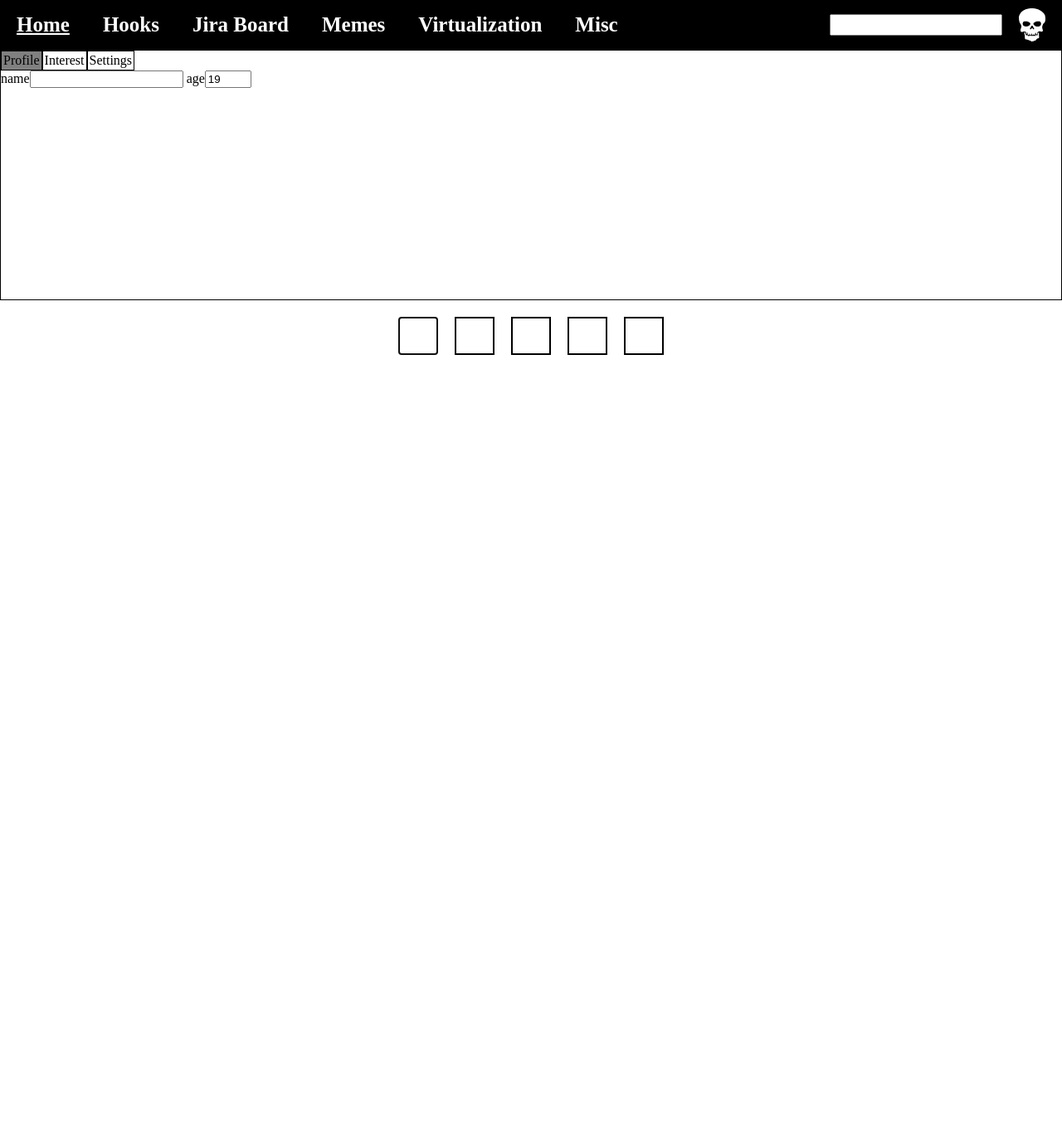
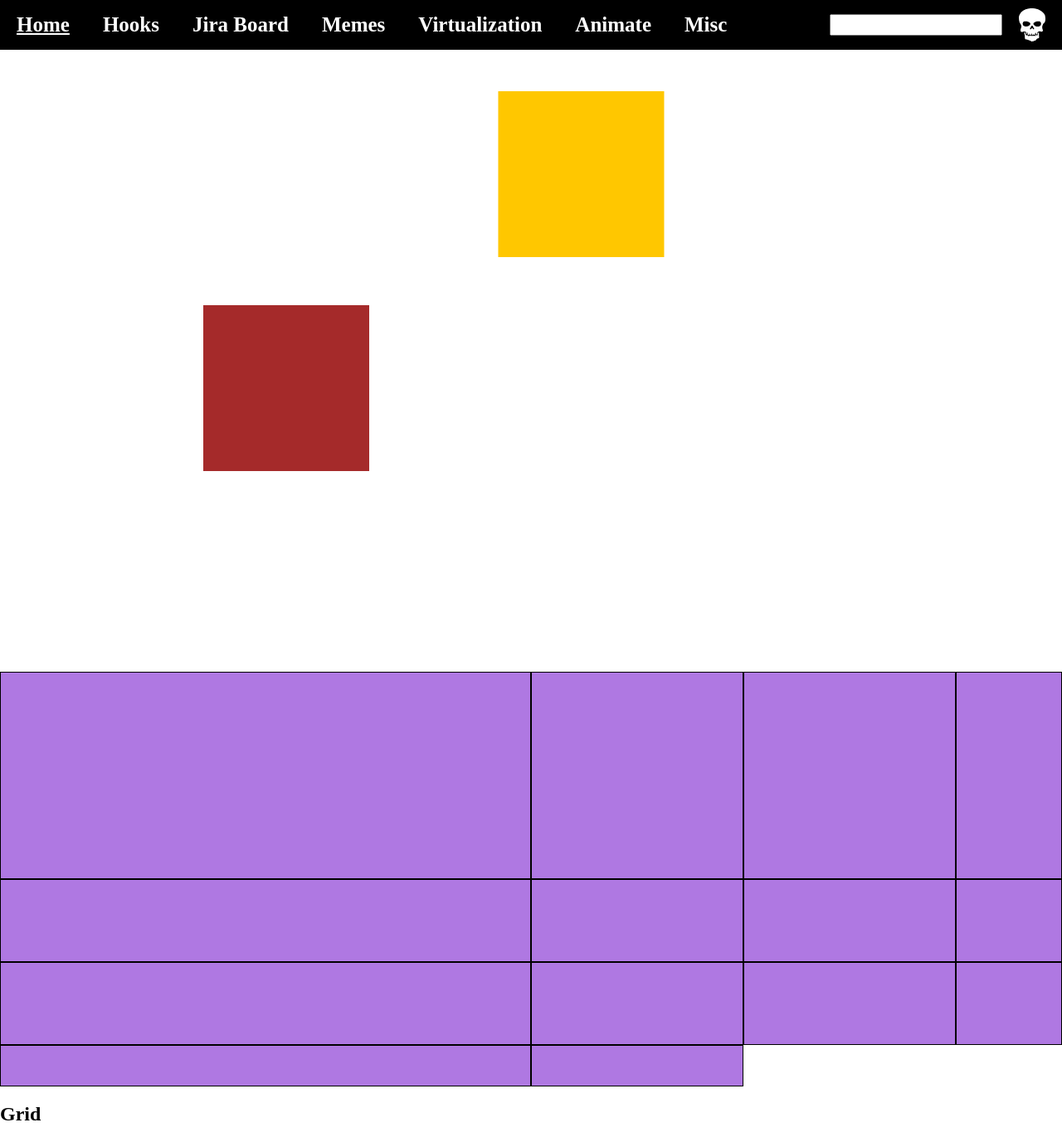
Before and after one commit to mayank-0303/machine-coding, a React (Vite) app in the folder MachineCoding/my-app/: page /animation in a window 1280 px wide. Before the commit this address led to /home. Shown: the whole page at 83% size. Before the commit the page ends 800 px from the top, so only its background shows below. Built offline with nearby package versions, Linux system fonts and the light colour scheme.

Commit message:
[meta tags]

```diff
--- a/MachineCoding/my-app/index.html
+++ b/MachineCoding/my-app/index.html
@@ -1,13 +1,100 @@
 <!doctype html>
 <html lang="en">
   <head>
-    <meta charset="UTF-8" />
+    <title>Moon</title>
+
+
     <link rel="icon" type="image/svg+xml" href="/crescent-moon.svg" />
+    <!--<link rel="manifest" href="/manifest.json">-->
+
+    <meta charset="UTF-8" /><!-- generlly this is on top so browser knows utf8 above -->
     <meta name="viewport" content="width=device-width, initial-scale=1.0" />
-    <title>Moon</title>
+    <meta name="description" content="A coder from moon" />
+    <meta name="keywords" content="react, vite, nodejs, frontend, hooks" />
+    <meta name="theme-color" content="#0f0f0f" />
+
+    <meta property="og:title" content="Facebook special title" />
+    <meta property="og:description" content="Facebook special description" />
+
+    <meta name="robots" content="index, follow" />
+
+    <!--<base href="/something"> -->
+
+    <style>
+      .moon {
+        color: white;
+      }
+    </style>
+
+    <script async defer>
+      console.log('script loaded')
+    </script>
+
   </head>
   <body>
     <div id="root"></div>
     <script type="module" src="/src/main.jsx"></script>
   </body>
 </html>
+
+
+
+<!--
+
+  0. lang="en" => "This page is in English", Helps screen readers, translators, spellcheckers, and search engines
+
+  1. title is used to defines the title of the document
+
+  2.Link tag is super important =>
+   using rel i tell the relationship between the current document and an external resource
+
+  3. meta tag uses name and content =>  Helps with SEO, social sharing, encoding, responsive design
+
+    # name="viewport" =>
+      initial-scale=1.0:
+      Sets the default zoom level (100%).
+
+      With width=device-width:
+      Sets the viewport(page) width to match the screen width (i decrease the css width(300px) of the page only , so now rather(1000px) of wide page only 300px is shown on screen
+      so automatically the the div of 200 px will start to become large and readable)
+
+      The layout fits within 300px
+      Everything scales and flows nicely
+
+      Without it:
+      The browser acts like the screen is 980px wide (which is wrong)
+      So your site shrinks down to fit that fake width into 300px, making everything tiny
+
+    -----------
+    # name="description" => Shows up in Google search results as the snippet
+
+    # name="keywords" => Used for SEO in the past, but mostly ignored by modern search engines.
+
+    # name="theme-color" => Sets the browser's address bar color on mobile browsers, Makes your PWA feel more native
+
+    # property="og:title" => Used by Facebook, LinkedIn, etc. to show rich previews when a link is shared
+
+    # name="robots" content="index, follow" =>
+      index	✅ Allow this page to be included in search results (aka indexed)
+      follow	✅ Allow search engines to follow links on this page and crawl them too
+
+      content="noindex, nofollow"(Useful for: Admin pages,Login pages)
+
+         ==> i had a follow up question for SPA(how will this work here)
+         -----SPA = only 1 index.html, so meta tags there are global
+              For route-level control, update tags dynamically in JS using react-helmet
+              still Search engine bots don’t always run JavaScript reliably (especially lesser ones).
+              So client-side meta tags may be ignored if you’re not using SSR (like Next.js)
+              as in ssr we will get full new rendered html so good for this scenrio for web crawlers
+
+      => Default is usually index, follow, but being explicit is good practice
+
+      you can also limit crawling with robots.txt (read in notes taught by chirag)
+
+    # charset="UTF-8" Sets the text encoding to UTF-8 = supports all characters correctly
+
+  4. The <script> element is used to define client-side JavaScripts. also have style in head
+  5. The <base> tag sets a base URL for all relative links and assets in your page.
+
+
+  -->
--- a/MachineCoding/my-app/src/App.jsx
+++ b/MachineCoding/my-app/src/App.jsx
@@ -4,6 +4,7 @@ import "./App.css";
 import TopBar from "./TopBar/TopBar";
 import Loader from "./Common/Loader";
 import ProtectedAuth from "./Auth/ProtectedAuth";
+import Animation from "./animation/Animation";
 
 const Home = lazy(() => import("./Home/Home"));
 const Hooks = lazy(() => import("./Hooks/Hooks"));
@@ -25,6 +26,7 @@ function App() {
             <Route path="/jira-board" element={<JiraBoard />} />
             <Route path="/memes" element={<Memes />} />
             <Route path="/virtual" element={<Virtualization />} />
+            <Route path="/animation" element={<Animation />} />
             <Route path="/misc" element={<Misc />} />
             <Route path="*" element={<Navigate to="/home" />} />
           </Routes>
--- a/MachineCoding/my-app/src/TopBar/TopBar.jsx
+++ b/MachineCoding/my-app/src/TopBar/TopBar.jsx
@@ -23,6 +23,9 @@ const TopBar = () => {
           <NavLink to="/virtual" className={`nav-item`}>
             Virtualization
           </NavLink>
+          <NavLink to="/animation" className={`nav-item`}>
+            Animate
+          </NavLink>
           <NavLink to="/misc" className={`nav-item`}>
             Misc
           </NavLink>
--- /dev/null
+++ b/MachineCoding/my-app/src/animation/Animation.css
@@ -0,0 +1,59 @@
+.animation-container {
+  display: flex;
+  justify-content: space-around;
+  margin: 50px;
+}
+
+.transform-block {
+  height: 200px;
+  width: 200px;
+  background-color: brown;
+  transition: linear transform 5s;
+}
+
+.animate-block {
+  height: 200px;
+  width: 200px;
+  background-color: red;
+  animation-name: square;
+  animation-duration: 5s;
+  animation-iteration-count: infinite;
+}
+
+@keyframes square {
+  0% {
+    background-color: red;
+  }
+  25% {
+    transform: translateX(-300px);
+    background-color: yellow;
+  }
+  50% {
+    transform: translateY(300px) translateX(-300px);
+    background-color: blue;
+  }
+  75% {
+    background-color: palevioletred;
+    transform: translateY(+300px);
+  }
+  100% {
+    background-color: red;
+  }
+}
+
+.shift {
+  transform: translateY(300px);
+}
+
+.display-grid {
+  margin-top: 500px;
+  display: grid;
+  width: 100%;
+  height: 500px;
+  grid-template-columns: 50% 20% 20% auto;
+  grid-template-rows: 50% 20% auto 10%;
+}
+.display-item {
+  border: 1px solid black;
+  background-color: rgb(175, 120, 226);
+}
--- /dev/null
+++ b/MachineCoding/my-app/src/animation/Animation.jsx
@@ -0,0 +1,44 @@
+import React, { useEffect, useState } from "react";
+import "./Animation.css";
+
+const Animation = () => {
+  const [t, setT] = useState(false);
+
+  useEffect(() => {
+    setT(true);
+    const i = setInterval(() => {
+      setT((old) => !old);
+    }, 5000);
+    return () => {
+      clearInterval(i);
+    };
+  }, []);
+
+  return (
+    <>
+      <div className="animation-container">
+        <div className={`transform-block ${t && "shift"}`}></div>
+        <div className="animate-block"></div>
+      </div>
+      <div className="display-grid">
+        <div className="display-item"> </div>
+        <div className="display-item"> </div>
+        <div className="display-item"> </div>
+        <div className="display-item"> </div>
+        <div className="display-item"> </div>
+        <div className="display-item"> </div>
+        <div className="display-item"> </div>
+        <div className="display-item"> </div>
+        <div className="display-item"> </div>
+        <div className="display-item"> </div>
+        <div className="display-item"> </div>
+        <div className="display-item"> </div>
+        <div className="display-item"> </div>
+        <div className="display-item"> </div>
+      </div>
+      <h2>Grid</h2>
+    </>
+  );
+};
+
+export default Animation;
```
